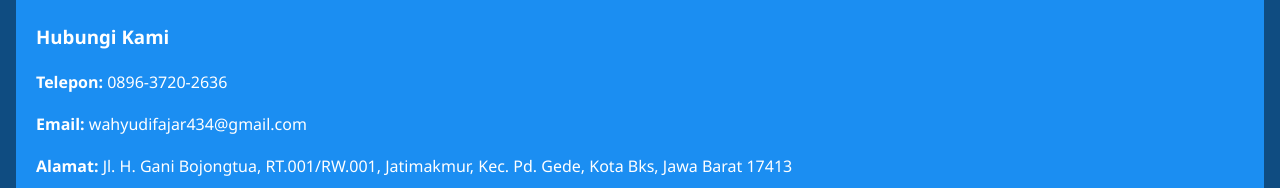
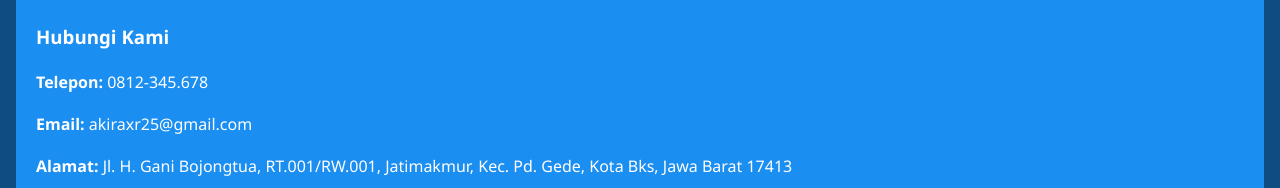
Before and after one commit to akira431/website-personal, a plain HTML site: page index.html in a window 1280 px wide. Shown: the part 2219-2407 px from the top of the page. Drawn offline with Linux system fonts and the light colour scheme.

Commit message:
Update index.html

```diff
--- a/index.html
+++ b/index.html
@@ -214,8 +214,8 @@
   <footer>
     <div id="kontak" style="background-color: #1b8ef2; color: white; padding: 32px 20px; text-align: left; border-radius: 0 0 12px 12px;">
       <h3 style="margin-top:0;">Hubungi Kami</h3>
-      <p><strong>Telepon:</strong> 0896-3720-2636</p>
-      <p><strong>Email:</strong> wahyudifajar434@gmail.com</p>
+      <p><strong>Telepon:</strong> 0812-345.678</p>
+      <p><strong>Email:</strong> akiraxr25@gmail.com</p>
       <p><strong>Alamat:</strong> Jl. H. Gani Bojongtua, RT.001/RW.001, Jatimakmur, Kec. Pd. Gede, Kota Bks, Jawa Barat 17413</p>
       <p style="margin-top:24px;">© 2025 Karang Taruna Desa Sejahtera. All Rights Reserved.</p>
     </div>
```
